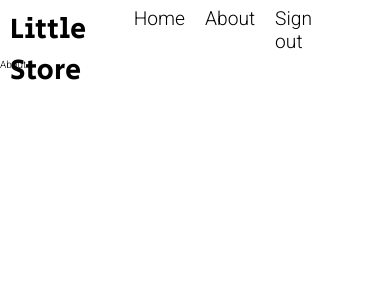
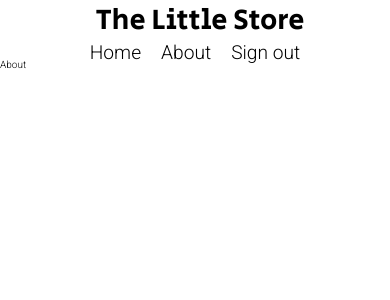
Before and after one commit to sant1ln/AidsforAids_react_test, a React (Vite) app: page /about in a window 390 px wide. Shown: the top 300 px of the page. Built offline with nearby package versions, Linux system fonts and the light colour scheme.

Commit message:
[Feature] Mobile view added

```diff
--- a/src/styles/Banner.css
+++ b/src/styles/Banner.css
@@ -21,3 +21,11 @@
 .signin_banner img{
   width: 90%;
 }
+
+@media screen and (max-width: 425px){
+
+  .signin_banner{
+    display: none;
+  }
+
+}
--- a/src/styles/Book.css
+++ b/src/styles/Book.css
@@ -62,3 +62,16 @@
   border: 1px solid var(--secondary-color) !important;
   color: var(--secondary-color) !important;
 }
+
+
+@media screen and (max-width: 425px){
+  .book{
+    width: 100%;
+    flex-direction: column;
+    justify-content: center;
+  }
+
+  .book_image{
+    display: none;
+  }
+}
--- a/src/styles/Home.css
+++ b/src/styles/Home.css
@@ -11,3 +11,10 @@
   flex-wrap: wrap;
   width: 90%;
 }
+
+@media screen and (max-width: 425px){
+  .books_list{
+    flex-direction: column;
+    justify-content: center;
+  }
+}
--- a/src/styles/Login.css
+++ b/src/styles/Login.css
@@ -73,3 +73,10 @@
   font-style: italic;
   color: var(--secondary-color);
 }
+
+
+@media screen and (max-width: 425px){
+  .login_form{
+    width: 90%;
+  }
+}
--- a/src/styles/Navbar.css
+++ b/src/styles/Navbar.css
@@ -26,3 +26,19 @@
   text-decoration: none;
   color: var(--primary-font-color);
 }
+
+@media screen and (max-width: 425px){
+  .header{
+    flex-direction: column;
+  }
+
+  .header_title{
+    width: 100%;
+    justify-content: center;
+  }
+
+  .nav_container{
+    width: 100%;
+    justify-content: center;
+  }
+}
--- a/src/styles/Signin.css
+++ b/src/styles/Signin.css
@@ -76,4 +76,10 @@
 
 
 @media screen and (max-width: 425px){
+  .signin{
+    width: 100%;
+  }
+  .signin_form{
+    width: 90%;
+  }
 }
```
